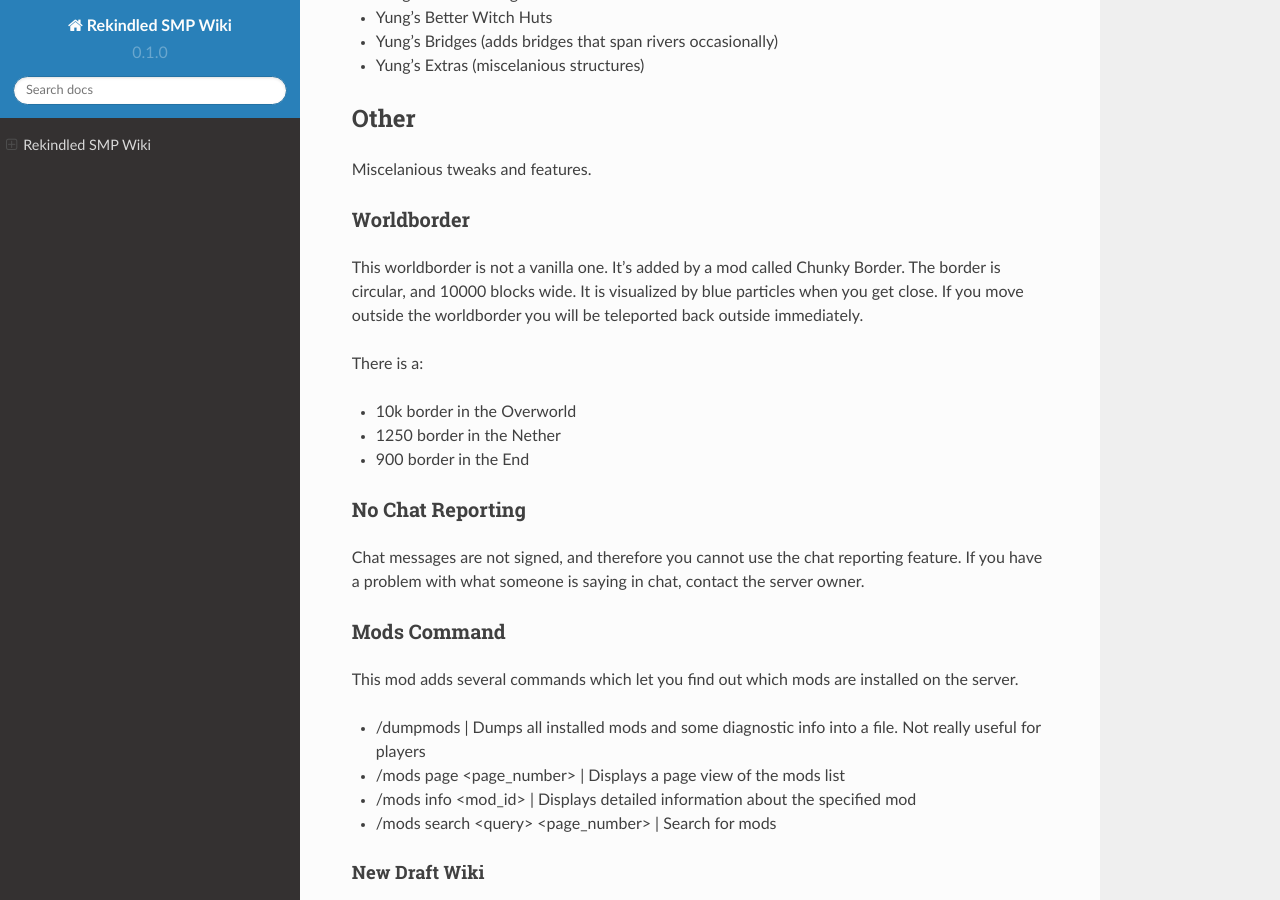
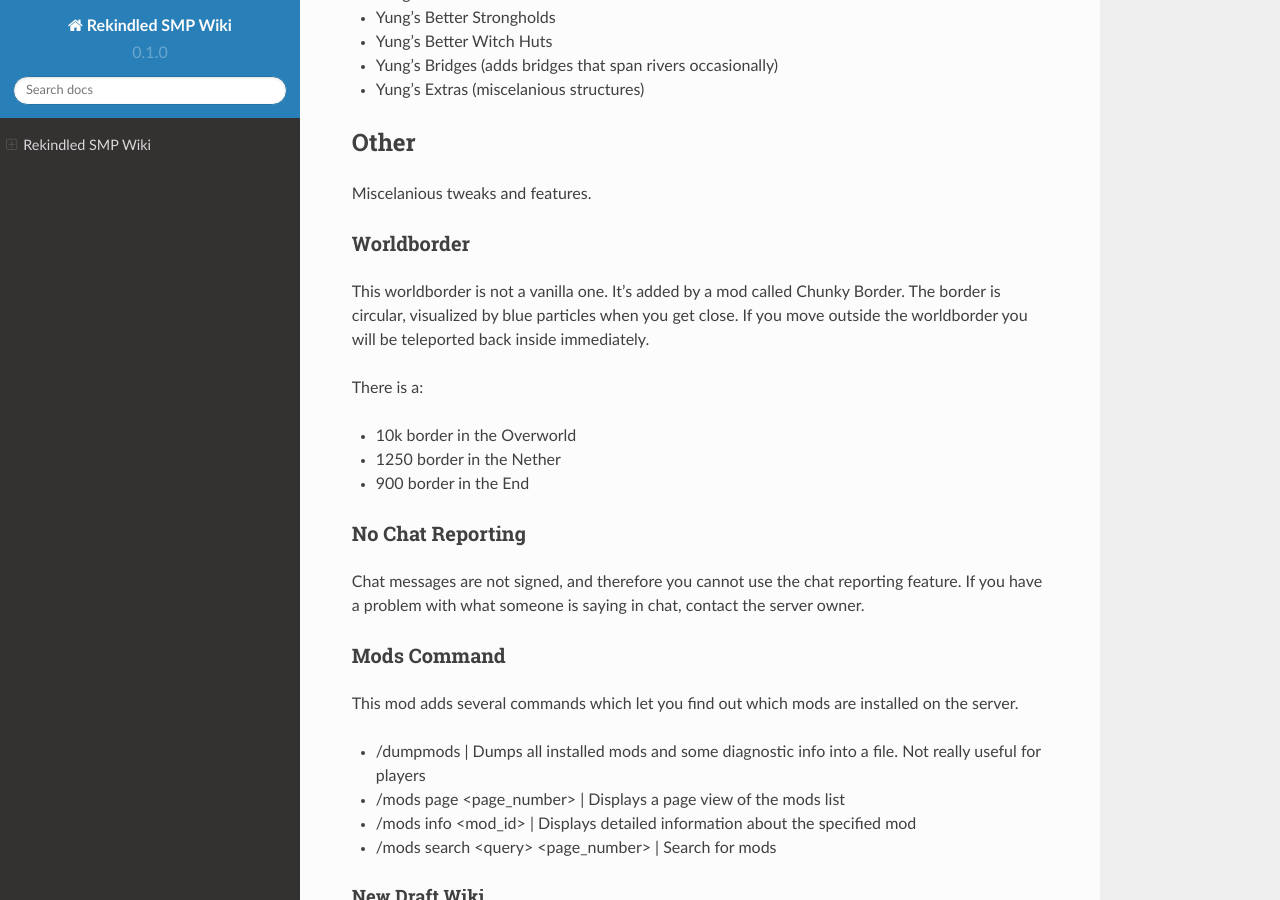
Before and after one commit to LuciusofLegend/Rekindled-SMP-Wiki, a Sphinx documentation site: the page built from docs/source/index.rst, in a window 1280 px wide and 900 px high, scrolled down 3276 px. Built offline with Sphinx 7.4.7 and the Read the Docs theme 2.0.0, drawn with Linux system fonts in a browser that asks for light colours; some of the changed text lies outside the part shown.

```diff
--- a/docs/source/index.rst
+++ b/docs/source/index.rst
@@ -147,8 +148,8 @@ Miscelanious tweaks and features.
 Worldborder
 ^^^^^^^^^^^^
 
-This worldborder is not a vanilla one.  It's added by a mod called Chunky Border.  The border is circular, and 10000 blocks wide.
-It is visualized by blue particles when you get close.  If you move outside the worldborder you will be teleported back outside immediately.
+This worldborder is not a vanilla one.  It's added by a mod called Chunky Border.  The border is circular, visualized by blue particles when you get close.
+If you move outside the worldborder you will be teleported back inside immediately.
 
 There is a:
 
```
Also changed, not shown: other parts of docs/source/index.rst (+1 -0 lines).
